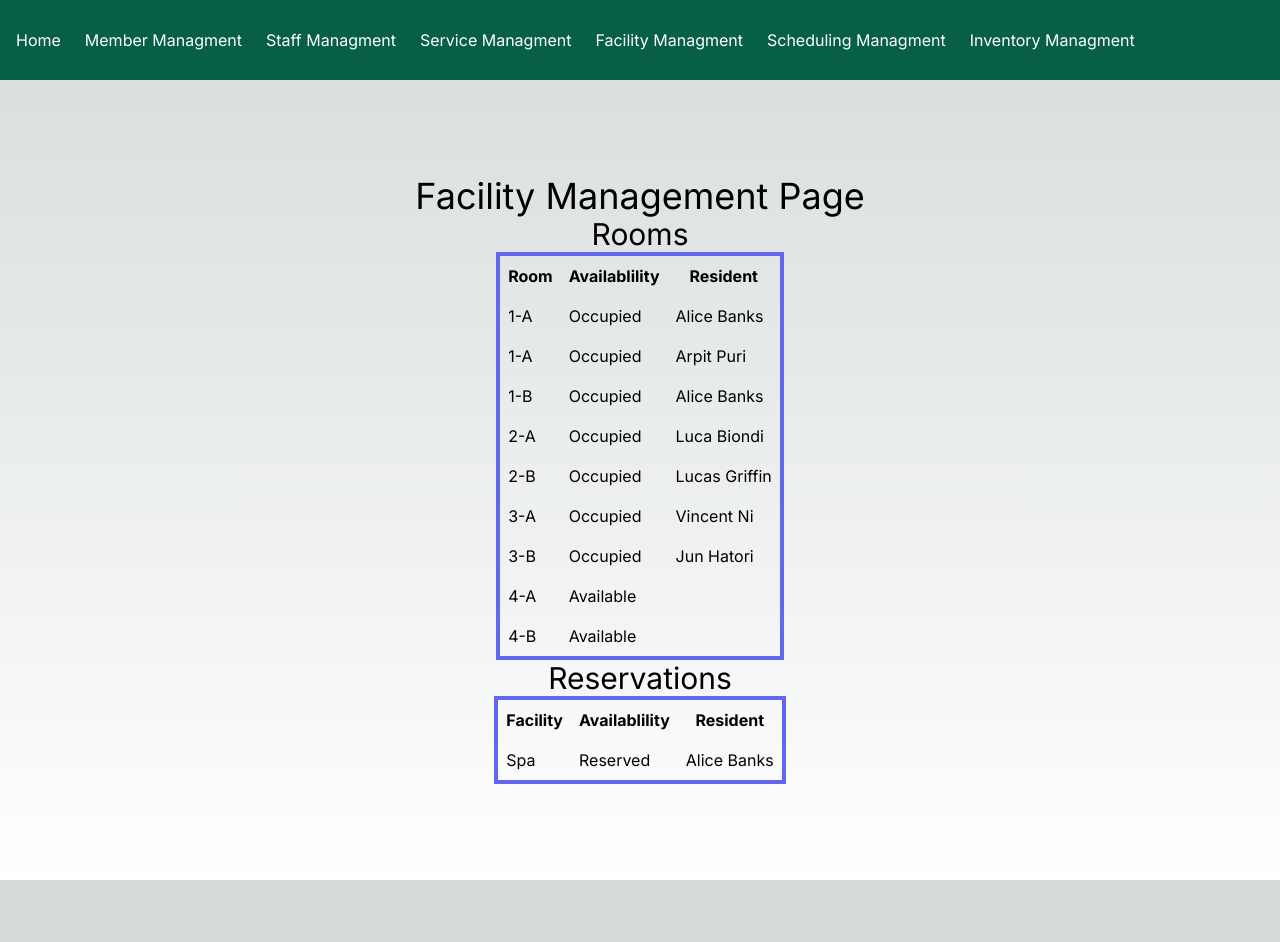
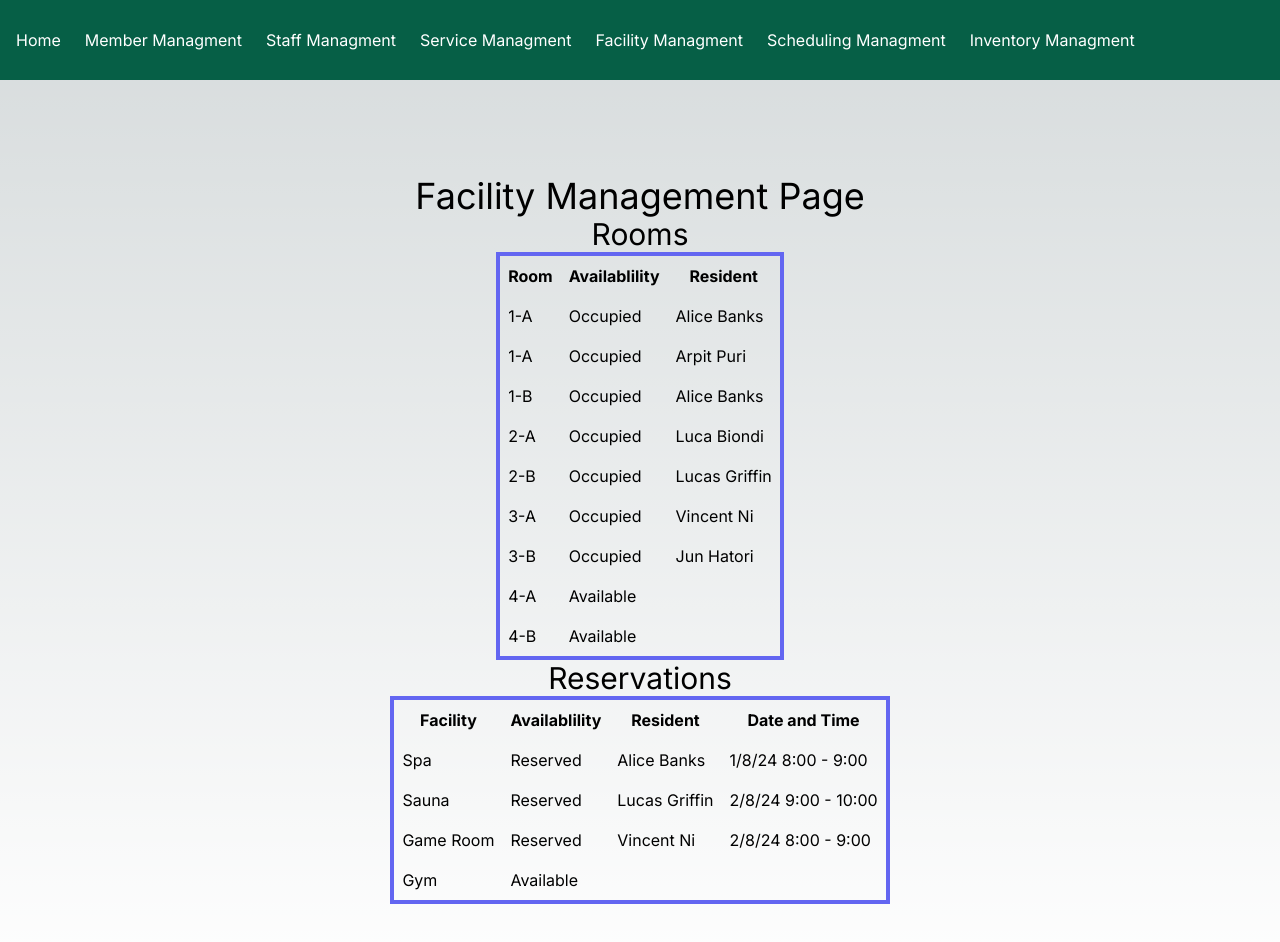
Before and after one commit to VinKnee13/vinknee13, a Next.js app: page /facility in a window 1280 px wide. Shown: the top 942 px of the page. Before the commit the page ends 880 px from the top, so only its background shows below. Built offline with nearby package versions, Linux system fonts and the light colour scheme.

Commit message:
Update page.tsx

```diff
--- a/src/app/facility/page.tsx
+++ b/src/app/facility/page.tsx
@@ -71,6 +71,7 @@ export default function facilityManagment() {
     <th className="p-2">Facility</th>
     <th className="p-2">Availablility</th>
     <th className="p-2">Resident</th>
+    <th className="p-2">Date and Time</th>
 </tr>
 </thead>
 <tbody>
@@ -78,7 +79,28 @@ export default function facilityManagment() {
     <td className="p-2">Spa</td>
     <td className="p-2">Reserved</td>
     <td className="p-2">Alice Banks</td>
+    <td className="p-2">1/8/24 8:00 - 9:00</td>
 </tr>
+<tr>
+    <td className="p-2">Sauna</td>
+    <td className="p-2">Reserved</td>
+    <td className="p-2">Lucas Griffin</td>
+    <td className="p-2">2/8/24 9:00 - 10:00</td>
+</tr>
+<tr>
+    <td className="p-2">Game Room</td>
+    <td className="p-2">Reserved</td>
+    <td className="p-2">Vincent Ni</td>
+    <td className="p-2">2/8/24 8:00 - 9:00</td>
+</tr>
+<tr>
+    <td className="p-2">Gym</td>
+    <td className="p-2">Available</td>
+    <td className="p-2"></td>
+    <td className="p-2"></td>
+</tr>
+
+
 </tbody>
 </table>
 </main>
```
